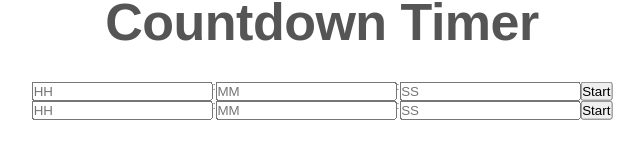
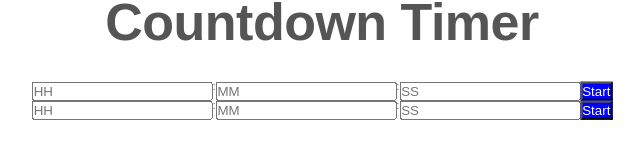
Before and after one commit to deltam3/frontendeval, a React (Create React App) app in the folder Easy/2_CountdownTimer/react_version/countdown/: page / in a window 1280 px wide. Shown: the part 343-502 px from the top of the page, without its empty margins (318-962 px from the left). Built offline with nearby package versions, Linux system fonts and the light colour scheme.

Commit message:
added reusable Button component

```diff
--- a/Easy/2_CountdownTimer/react_version/countdown/package.json
+++ b/Easy/2_CountdownTimer/react_version/countdown/package.json
@@ -6,6 +6,7 @@
     "@testing-library/jest-dom": "^5.17.0",
     "@testing-library/react": "^13.4.0",
     "@testing-library/user-event": "^13.5.0",
+    "classnames": "^2.3.2",
     "react": "^18.2.0",
     "react-dom": "^18.2.0",
     "react-scripts": "5.0.1",
--- a/Easy/2_CountdownTimer/react_version/countdown/src/components/BeforeStart.jsx
+++ b/Easy/2_CountdownTimer/react_version/countdown/src/components/BeforeStart.jsx
@@ -1,7 +1,13 @@
 import React from "react";
 import "./BeforeStart.css";
 
+import Button from "./Button";
+
 function BeforeStart({ setTimers, handleActive }) {
+  const handleClick = (e) => {
+    handleActive(e);
+  };
+
   return (
     <form className="form-timer" onSubmit={(e) => handleActive(e)}>
       <div>
@@ -19,7 +25,9 @@ function BeforeStart({ setTimers, handleActive }) {
       <div>
         <input type="number" placeholder="SS"></input>
       </div>
-      <button className="btn btn-start">Start</button>
+      <Button primary onClick={handleClick}>
+        Start
+      </Button>
     </form>
   );
 }
--- /dev/null
+++ b/Easy/2_CountdownTimer/react_version/countdown/src/components/Button.css
@@ -0,0 +1,7 @@
+.bg-blue-500 {
+  background-color: blue;
+}
+
+.text-white {
+  color: white;
+}
--- /dev/null
+++ b/Easy/2_CountdownTimer/react_version/countdown/src/components/Button.jsx
@@ -0,0 +1,27 @@
+import React from "react";
+import className from "classnames";
+import "./Button.css";
+
+function Button({
+  children,
+  primary,
+  secondary,
+  success,
+  warning,
+  danger,
+  outline,
+  rounded,
+  ...rest
+}) {
+  const classes = className(rest.className, {
+    "bg-blue-500 text-white": primary,
+  });
+
+  return (
+    <button {...rest} className={classes}>
+      {children}
+    </button>
+  );
+}
+
+export default Button;
```
Also changed, not shown: 1 other file (tests, documents, lock files or other folders).
